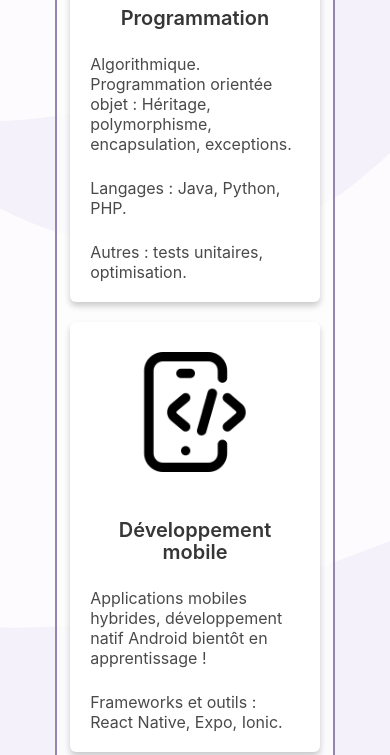
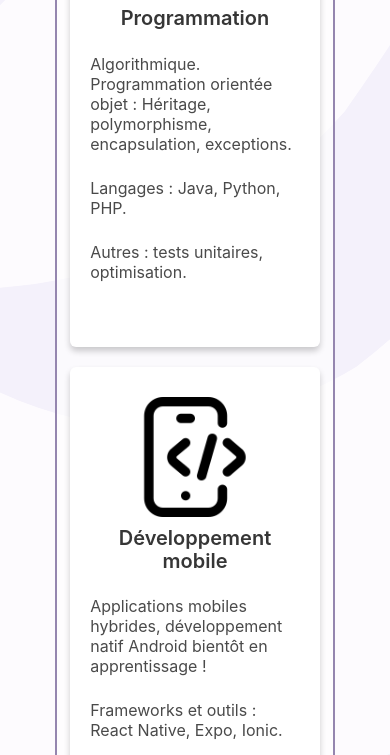
Before and after one commit to MatteoBernard/former_portfolio, a plain HTML site: page index.html in a window 390 px wide. Shown: the part 1711-2466 px from the top of the page. Drawn offline with nearby package versions, Linux system fonts and the light colour scheme.

Commit message:
Fix responsive

```diff
--- a/resources/css/app.css
+++ b/resources/css/app.css
@@ -269,17 +269,17 @@ a.voir-plus:hover {
 }
 
 .box {
-    min-height: 430px;
+    min-height: 500px;
+    max-height: 700px;
     max-width: 300px;
     min-width: 200px;
-    display: flex;
     margin: auto;
-    flex-direction: column;
-    align-items: center;
     box-shadow: 0 4px 6px rgba(0, 0, 0, 0.2);
 }
 
 .box.comp {
+    min-height: 400px;
+    max-height: 500px;
     min-width: 250px;
 }
 
```
